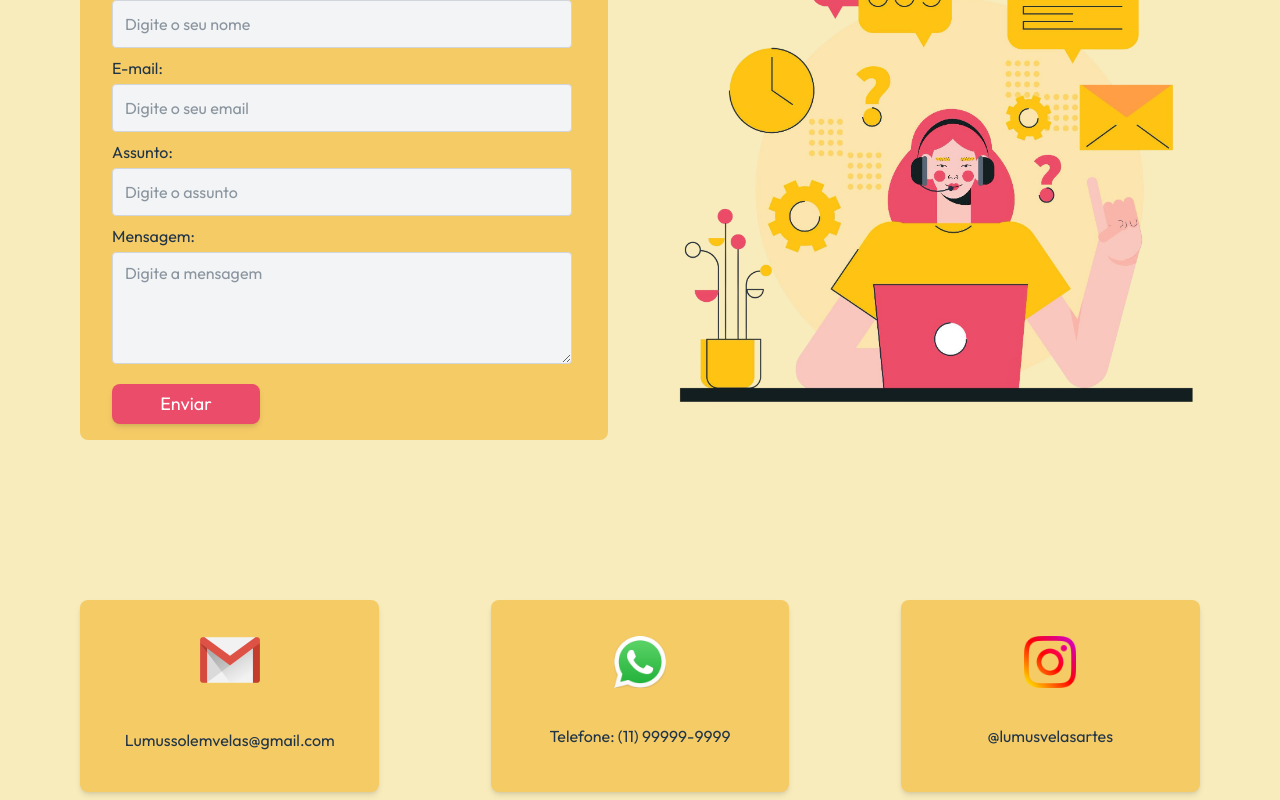
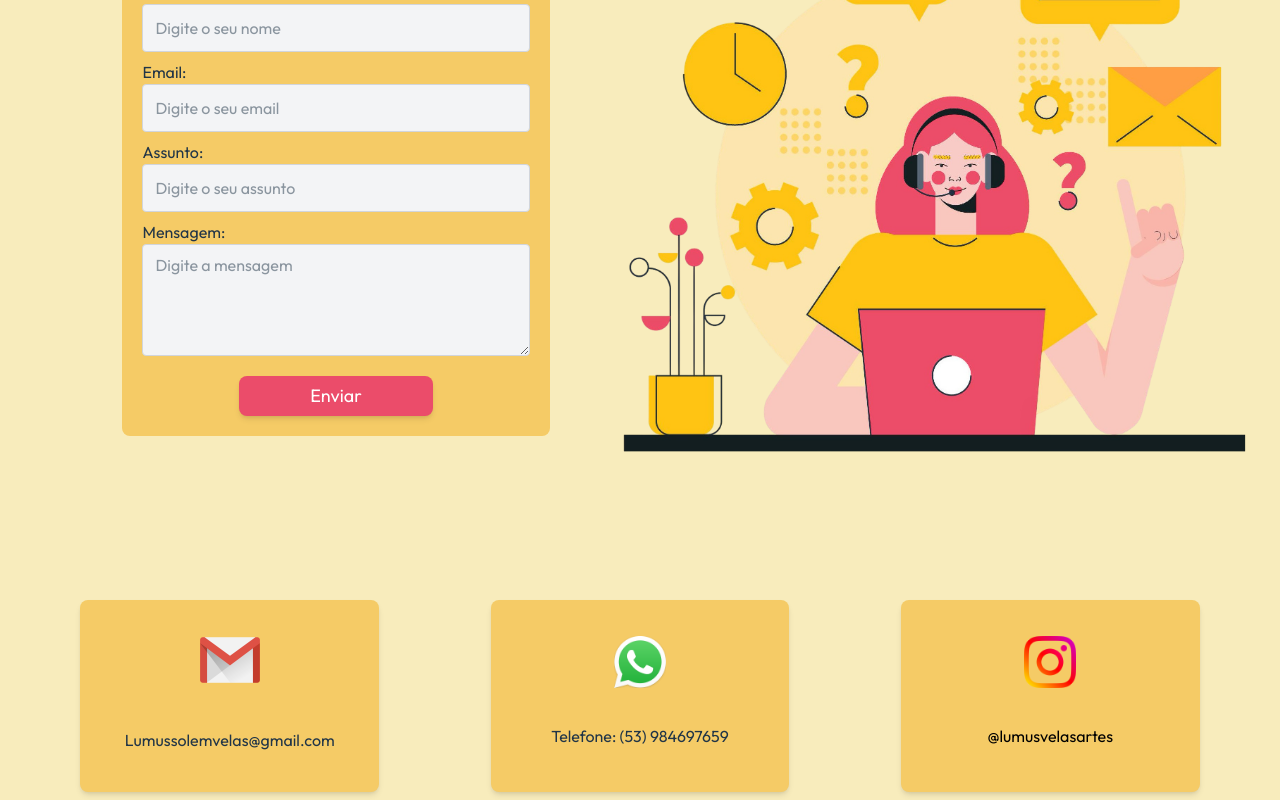
Before and after one commit to acaf02/lumus-solem, a React (Vite) app: page /contact in a window 1280 px wide. Shown: the part 1040-1840 px from the top of the page. Built offline with nearby package versions, Linux system fonts and the light colour scheme.

Commit message:
feat: integrate EmailJS to allow users to send emails

```diff
--- a/package.json
+++ b/package.json
@@ -10,6 +10,7 @@
     "preview": "vite preview"
   },
   "dependencies": {
+    "@emailjs/browser": "^4.4.1",
     "@emotion/react": "^11.14.0",
     "@emotion/styled": "^11.14.0",
     "@mui/material": "^6.4.6",
@@ -19,6 +20,7 @@
     "react-dom": "^19.0.0",
     "react-icons": "^5.4.0",
     "react-router-dom": "^7.1.5",
+    "react-toastify": "^11.0.5",
     "tailwindcss": "^4.0.6"
   },
   "devDependencies": {
--- a/src/pages/Contact.jsx
+++ b/src/pages/Contact.jsx
@@ -1,64 +1,102 @@
-import React from "react";
+import React, { useRef } from "react";
 import { assets } from "../assets/assets";
 import Title from "../components/Title";
 import Hero from "../components/Hero";
+import emailjs from "@emailjs/browser";
+import { toast, ToastContainer } from "react-toastify";
+import "react-toastify/dist/ReactToastify.css";
 
 const Contact = () => {
+  const form = useRef();
+
+  function sendEmail(e) {
+    e.preventDefault();
+
+    emailjs
+      .sendForm(
+        import.meta.env.VITE_SERVICE_ID,
+        import.meta.env.VITE_TEMPLATE_ID,
+        form.current,
+        import.meta.env.VITE_PUBLIC_KEY
+      )
+      .then(
+        (result) => {
+          console.log(result.text);
+          toast.success("Mensagem enviada com sucesso!");
+          form.current.reset();
+        },
+        (error) => {
+          console.log(error.text);
+          toast.error("Erro ao enviar mensagem. Tente novamente.");
+        }
+      );
+  }
   return (
     <div>
       <Hero />
-    <div className="flex flex-col py-16 gap-16 md:flex-row items-center justify-center min-h-screen md:px-20 ">
+      <div className="flex flex-col py-10 gap-12 md:flex-row items-center justify-center min-h-screen">
         {/* Texto */}
-      <div className="w-fit md:w-1/2 text-center md:text-left">
+        <div className="text-left px-4 md:pl-24">
           <div className="pb-3">
             <Title text1="CONTATE" text2="-NOS" />
           </div>
-        <form className="flex flex-col bg-custom-yellow rounded-lg pl-8 py-4">
-          <label className="flex flex-col pr-9">
-            <span className="pb-1">Nome:</span>
+
+          <form
+            className="flex flex-col rounded-lg bg-custom-yellow px-5 py-5"
+            ref={form}
+            onSubmit={sendEmail}
+          >
+
+            <label className="flex flex-col">
+              Nome:
               <input
                 type="text"
-              name="name"
+                name="user_name"
                 placeholder="Digite o seu nome"
-              value={name}
                 className="w-full h-12 border border-gray-300 rounded pl-3 bg-gray-100"
+                required
               />
             </label>
 
-          <label className="flex flex-col pt-2 pr-9">
-            <span className="pb-1">E-mail:</span>
+            <label className="flex flex-col pt-2">
+              Email:
               <input
                 type="email"
-              name="email"
+                name="user_email"
                 placeholder="Digite o seu email"
                 className="w-full h-12 border border-gray-300 rounded pl-3 bg-gray-100"
-              onChange={(e) => setEmail(e.target.value)}
+                required
               />
             </label>
 
-          <label className="flex flex-col pt-2 pr-9">
-            <span className="pb-1">Assunto:</span>
+            <label className="flex flex-col pt-2">
+              Assunto:
               <input
                 type="text"
-              name="text"
-              placeholder="Digite o assunto"
-              onChange={(e) => setEmail(e.target.value)}
+                name="title"
+                placeholder="Digite o seu assunto"
                 className="w-full h-12 border border-gray-300 rounded pl-3 bg-gray-100"
+                required
               />
             </label>
 
-          <label className="flex flex-col pt-2 pb-5 pr-9">
-            <span className="pb-1">Mensagem:</span>
+            <label className="flex flex-col pt-2">
+              Mensagem:
               <textarea
-              type="text"
-              name="text"
+                name="message"
+                className="w-full border border-gray-300 rounded pl-3 h-28 pt-2 bg-gray-100"
                 placeholder="Digite a mensagem"
-              onChange={(e) => setEmail(e.target.value)}
-              className="w-full h-12 border border-gray-300 rounded pl-3 h-28 pt-2 bg-gray-100"
+                required
               />
             </label>
 
-          <input type="submit" value="Enviar" className="bg-custom-pink text-lg text-white rounded-lg shadow-md w-37 h-10 hover:bg-red-600 transition" />
+            <div className="pt-5 text-center">
+              <input
+                type="submit"
+                value="Enviar"
+                className="bg-custom-pink text-lg text-white rounded-lg shadow-md h-10 w-1/2 hover:bg-gray-600 transition"
+              />
+            </div>
           </form>
         </div>
 
@@ -71,23 +109,24 @@ const Contact = () => {
           />
         </div>
       </div>
-    <div className="justify-center md:px-20 pt-10">
+      <div className="justify-center md:px-20 pt-10 pb-10">
         <div className="flex flex-col md:flex-row gap-4 w-full items-center gap-28">
           <div className="bg-custom-yellow rounded-lg p-4 w-80 h-48 flex flex-col items-center text-center pt-7 shadow-md">
             <img src={assets.gmail} className="w-16 h-16" />
             <p className="pt-9">Lumussolemvelas@gmail.com</p>
           </div>
           <div className="bg-custom-yellow rounded-lg w-80 h-48 text-center shadow-md flex flex-col items-center pt-9">
-          <img src={assets.whatsapp} className="w-13 h-13"/>
-          <p className="pt-9">Telefone: (11) 99999-9999</p>
+            <img src={assets.whatsapp} className="w-13 h-13" />
+            <p className="pt-9">Telefone: (53) 984697659</p>
           </div>
           <div className="bg-custom-yellow rounded-lg p-4 w-80 h-48 text-center shadow-md flex flex-col items-center pt-9">
-          <img src={assets.instagram} className="w-13 h-13 " />
+            <img src={assets.instagram} className="w-13 h-13" />
             <a href="https://www.instagram.com/lumusvelasartes/">
-          <p className="pt-9">@lumusvelasartes</p>
+              <p className="pt-9 text-black no-underline">@lumusvelasartes</p>
             </a>
 
           </div>
+
         </div>
       </div>
     </div>
```
Also changed, not shown: 2 other files (tests, documents, lock files or other folders). Lines whose indentation alone changed are shown as unchanged.
